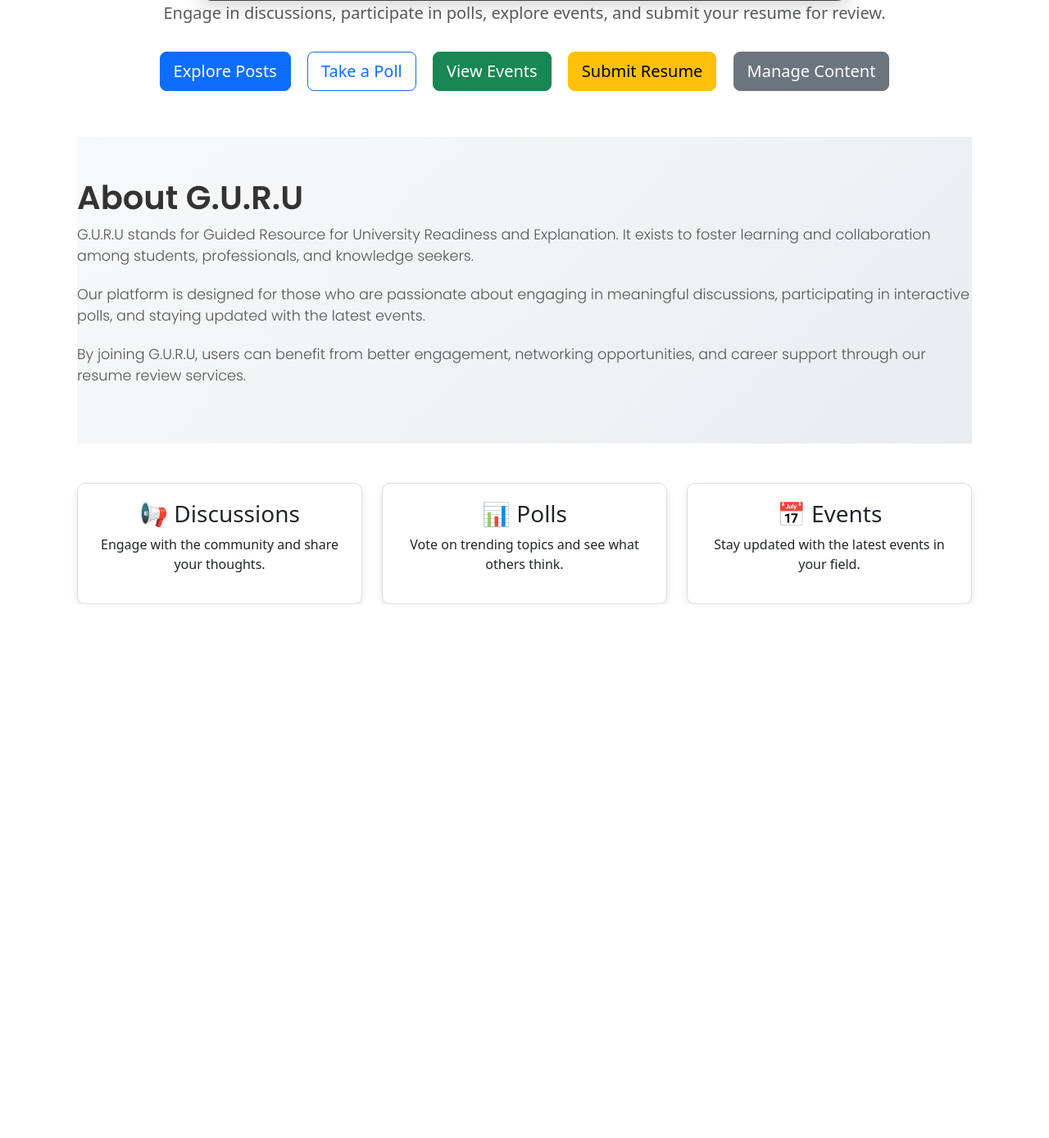
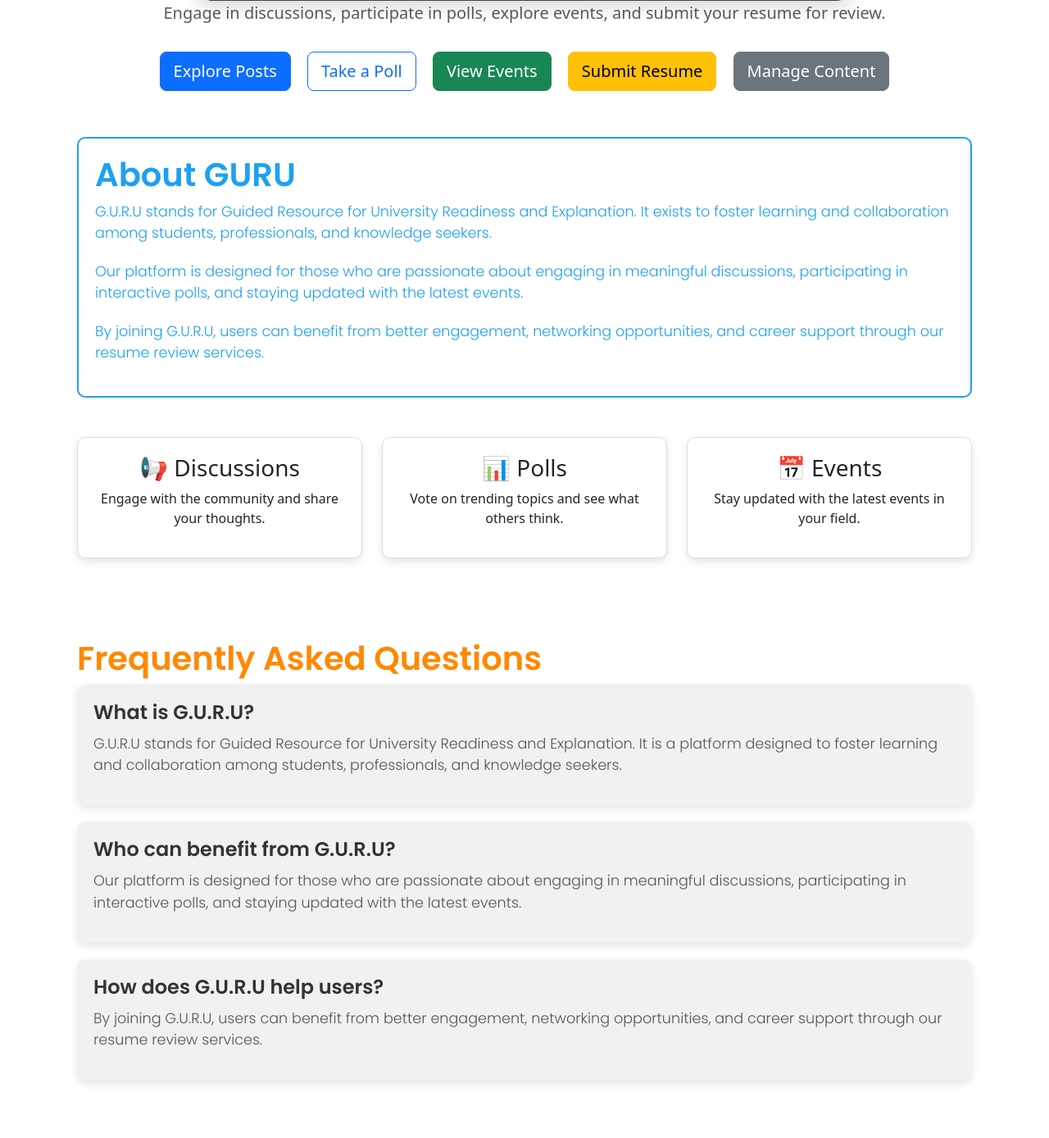
Before and after one commit to Meghanadh1337/CompleteGURU, a Django app: page / in a window 1280 px wide. Shown: the part 583-1971 px from the top of the page at 82% size. Before the commit the page ends 1320 px from the top, so only its background shows below. Run offline with Django 5.2, Linux system fonts and the light colour scheme; a user stored in the database is signed in; some libraries are stand-ins or nearby versions.

```diff
--- a/forum_project/forum/templates/home.html
+++ b/forum_project/forum/templates/home.html
@@ -51,22 +51,28 @@
 
         .about-section {
             padding: 50px 0;
-            background: linear-gradient(135deg, #f8f9fa, #e9ecef);
+            background-color:white;
+            border-color: #1DA1F2;
+            border-width: 2px;
+            border-style: solid;
+            color: white;
             text-align: left;
             animation: fadeIn 1s ease-in-out;
+            border-radius: 10px;
+            padding: 20px;
         }
 
         .about-section h2 {
             font-family: 'Poppins', sans-serif;
             font-size: 2.5rem;
             font-weight: 600;
-            color: #333;
+            color:  #1DA1F2;
         }
 
         .about-section p {
             font-family: 'Poppins', sans-serif;
             font-size: 1.1rem;
-            color: #555;
+            color:  #1DA1F2;
             margin-bottom: 20px;
         }
 
@@ -93,15 +99,45 @@
             box-shadow: 0 8px 20px rgba(0, 0, 0, 0.15);
         }
 
-        @keyframes fadeIn {
-            from { opacity: 0; }
-            to { opacity: 1; }
+        .faq-section {
+            padding: 50px 0;
+            text-align: left;
+            animation: fadeIn 1s ease-in-out;
         }
 
-        @keyframes slideUp {
-            from { transform: translateY(20px); opacity: 0; }
-            to { transform: translateY(0); opacity: 1; }
+        .faq-section h2 {
+            font-family: 'Poppins', sans-serif;
+            font-size: 2.5rem;
+            font-weight: 600;
+            color: #FF8800;
         }
+
+        .faq-item {
+            background: #f1f1f1;
+            border-radius: 10px;
+            padding: 20px;
+            margin-bottom: 20px;
+            box-shadow: 0 4px 10px rgba(0, 0, 0, 0.1);
+            position: relative;
+        }
+
+        .faq-item h3 {
+            font-family: 'Poppins', sans-serif;
+            font-size: 1.5rem;
+            font-weight: 600;
+            color: #333;
+            margin-bottom: 10px;
+        }
+
+        .faq-item p {
+            font-family: 'Poppins', sans-serif;
+            font-size: 1.1rem;
+            color: #555;
+        }
+
+
+
+
     </style>
 
     <p class="lead text-muted">Engage in discussions, participate in polls, explore events, and submit your resume for review.</p>
@@ -117,7 +153,7 @@
 
     <!-- About Section -->
     <div class="about-section mt-5">
-        <h2>About G.U.R.U</h2>
+        <h2>About GURU</h2>
         <p>G.U.R.U stands for Guided Resource for University Readiness and Explanation. It exists to foster learning and collaboration among students, professionals, and knowledge seekers.</p>
         <p>Our platform is designed for those who are passionate about engaging in meaningful discussions, participating in interactive polls, and staying updated with the latest events.</p>
         <p>By joining G.U.R.U, users can benefit from better engagement, networking opportunities, and career support through our resume review services.</p>
@@ -145,6 +181,23 @@
         </div>
     </div>
 
+    <!-- FAQ Section -->
+    <div class="faq-section mt-5">
+        <h2>Frequently Asked Questions</h2>
+        <div class="faq-item">
+            <h3>What is G.U.R.U?</h3>
+            <p>G.U.R.U stands for Guided Resource for University Readiness and Explanation. It is a platform designed to foster learning and collaboration among students, professionals, and knowledge seekers.</p>
+        </div>
+        <div class="faq-item">
+            <h3>Who can benefit from G.U.R.U?</h3>
+            <p>Our platform is designed for those who are passionate about engaging in meaningful discussions, participating in interactive polls, and staying updated with the latest events.</p>
+        </div>
+        <div class="faq-item">
+            <h3>How does G.U.R.U help users?</h3>
+            <p>By joining G.U.R.U, users can benefit from better engagement, networking opportunities, and career support through our resume review services.</p>
+        </div>
+    </div>
+
     <!-- Final Call-to-Action -->
 
 </div>
```
